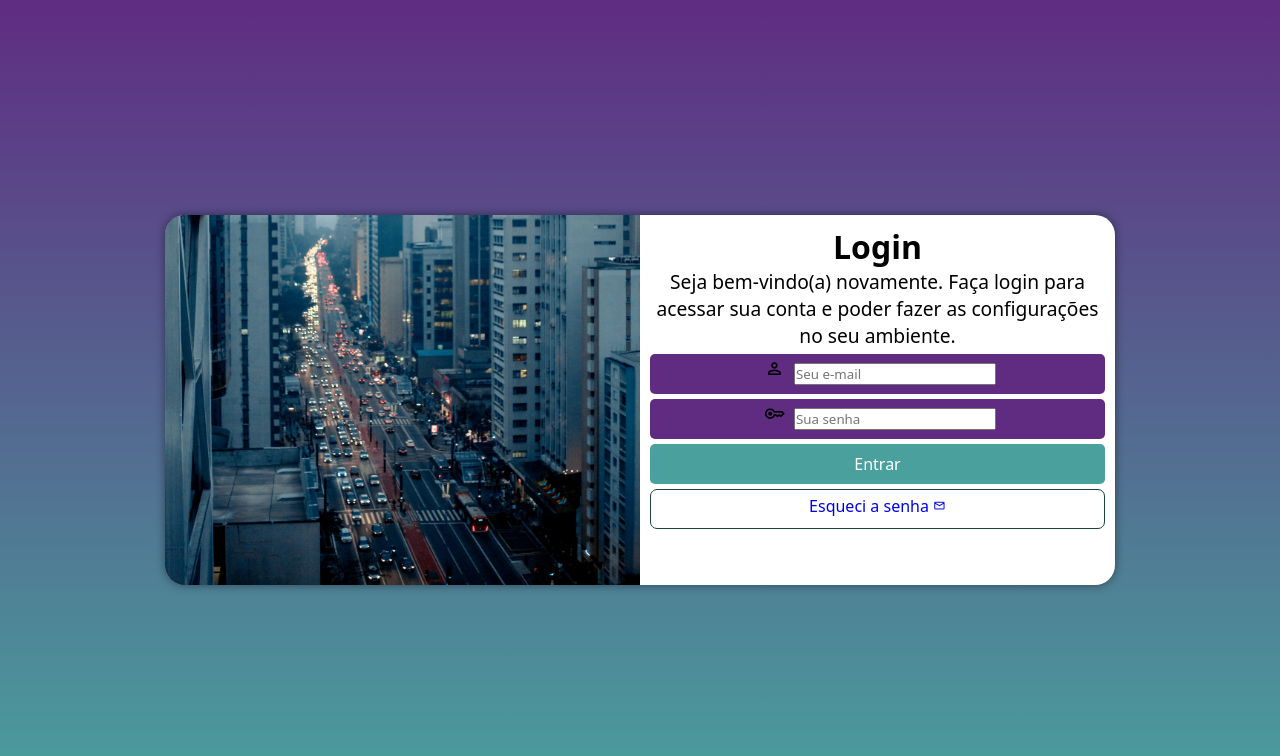
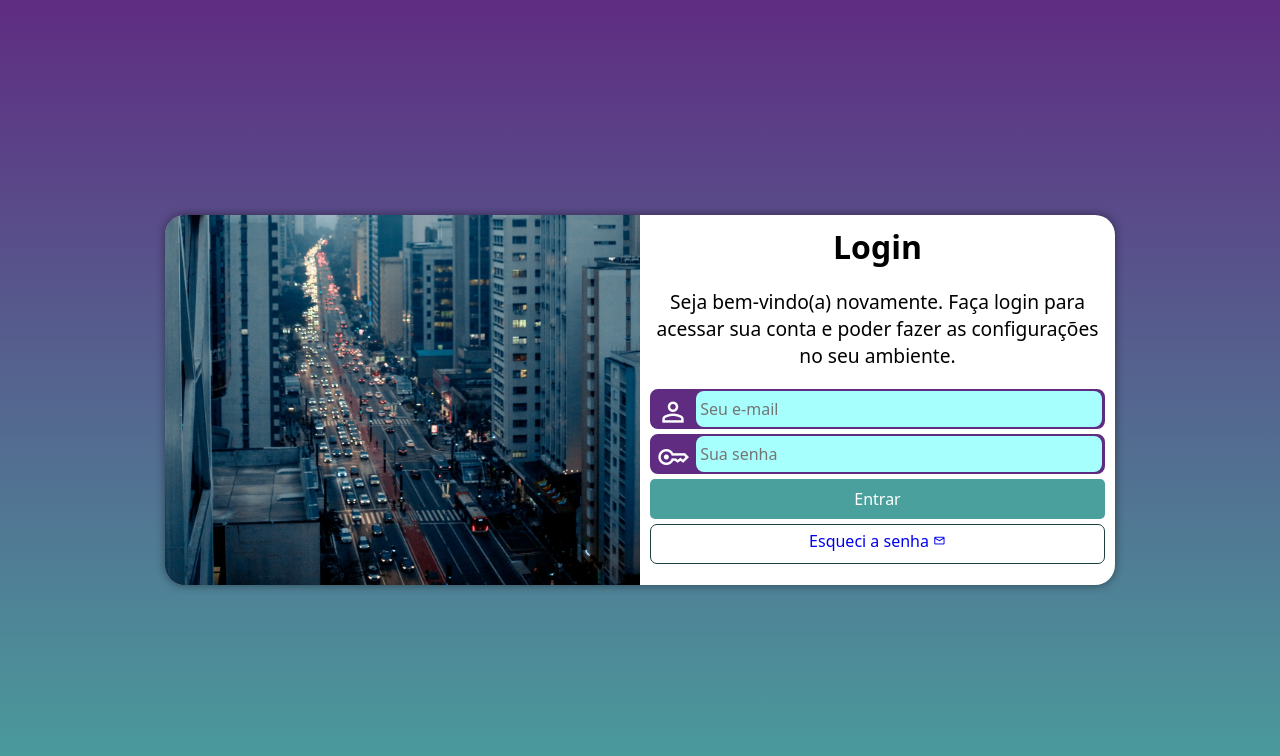
Before and after one commit to portella0803/tela_de_login_responsiva, a plain HTML site: page index.html in a window 1280 px wide. Drawn offline with nearby package versions, Linux system fonts and the light colour scheme.

Commit message:
finalizado

```diff
--- a/estilos/style.css
+++ b/estilos/style.css
@@ -65,6 +65,7 @@ main{
 
 #formulario > p{
     font-size: 0.8em;
+    margin: 20px 0px;
 }
 
 form > input[type=submit]{
@@ -98,7 +99,7 @@ form > a.botao{
 }
 
 .botao:hover{
-    background-color: #7bfffb;
+    background-color: #a6fffc;
 }
 
 .botao > span{
@@ -108,13 +109,13 @@ form > a.botao{
 .campo{
     text-align: left;
     background-color: #5f2c82;
+    border: 2px solid #5f2c82;
     display: block;
     width: 100%;
     height: 40px;
-    border-radius: 5px;
+    border-radius: 8px;
     margin-top: 5px;
     margin-bottom: 5px;
-    text-align: center;
 }
 
 .campo > label{
@@ -122,6 +123,23 @@ form > a.botao{
 }
 
 .campo > span{
-    font-size: 1.3em;
-    margin: 5px;
+    color: #ffff;
+    font-size: 2em;
+    width: 40px;
+    padding: 5px;
 }
+
+.campo > input{
+    background-color: #a6fffc;
+    font-size: 1em;
+    width: calc(100% - 45px);
+    height: 100%;
+    border: 0px;
+    transform: translateY(-13px) ;
+    border-radius: 8px;
+    padding: 4px;
+}
+
+.campo > input:focus-within{
+    background-color: #ffff;
+}
```
